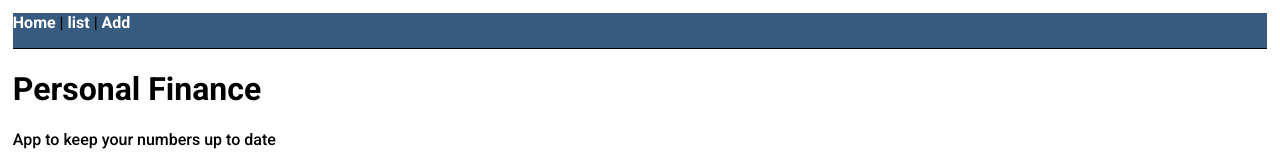
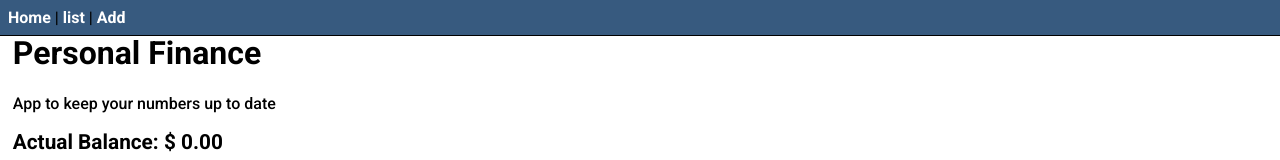
Before and after one commit to fom78/challenge-fullstack-alkemy, a React (Create React App) app in the folder frontend/: page / in a window 1280 px wide. Shown: the top 160 px of the page. Built offline with nearby package versions, Linux system fonts and the light colour scheme; no server answers.

Commit message:
refactor navbar fixed

```diff
--- a/frontend/src/components/Layout.js
+++ b/frontend/src/components/Layout.js
@@ -1,4 +1,3 @@
-
 import { Outlet, Link } from 'react-router-dom'
 // Notify
 import { ToastContainer } from 'react-toastify'
@@ -44,9 +43,17 @@ border: 1px solid red; */
 
 `
 const NavBar = styled.nav`
+  position: fixed;
+  top: 0;
+  right: 0;
+  width: 100%;
+  z-index: 1;
   border-bottom: solid 1px;
-  padding-bottom: 1rem;
+  padding-bottom: 0.5rem;
+  padding-top: 0.5rem;
+  padding-left: 0.5rem;
   background-color: var(--bg-primary);
+
 
   & > a {
     color: var(--text-primary);
--- a/frontend/src/components/Operation.js
+++ b/frontend/src/components/Operation.js
@@ -52,7 +52,7 @@ const Operation = ({ operation, actions, setRefreshList, bgTransparent = false }
   }
 
   return (
-    <OperationStyled key={operation.id}>
+    <OperationStyled key={operation.id} bgTransparent={bgTransparent}>
       <div className='operationHeader'>
         <div className='date'>{formatedDate}</div>
         <div className={`type ${color}`}>{operation.type}</div>
@@ -89,7 +89,7 @@ const OperationStyled = styled.div`
   width: 100%;
   margin-bottom: 1rem;
   padding: 0.3rem;
-  ${(props) => (props.bgTransparent) ? 'background-color: transparent;' : 'background-color: var(--bg-primary);'}
+  ${(props) => props.bgTransparent ? 'background-color: transparent;' : 'background-color: var(--bg-primary);'}
   /* background-color: var(--bg-primary);
   background-color: transparent; */
   color: var(--text-primary);
```
